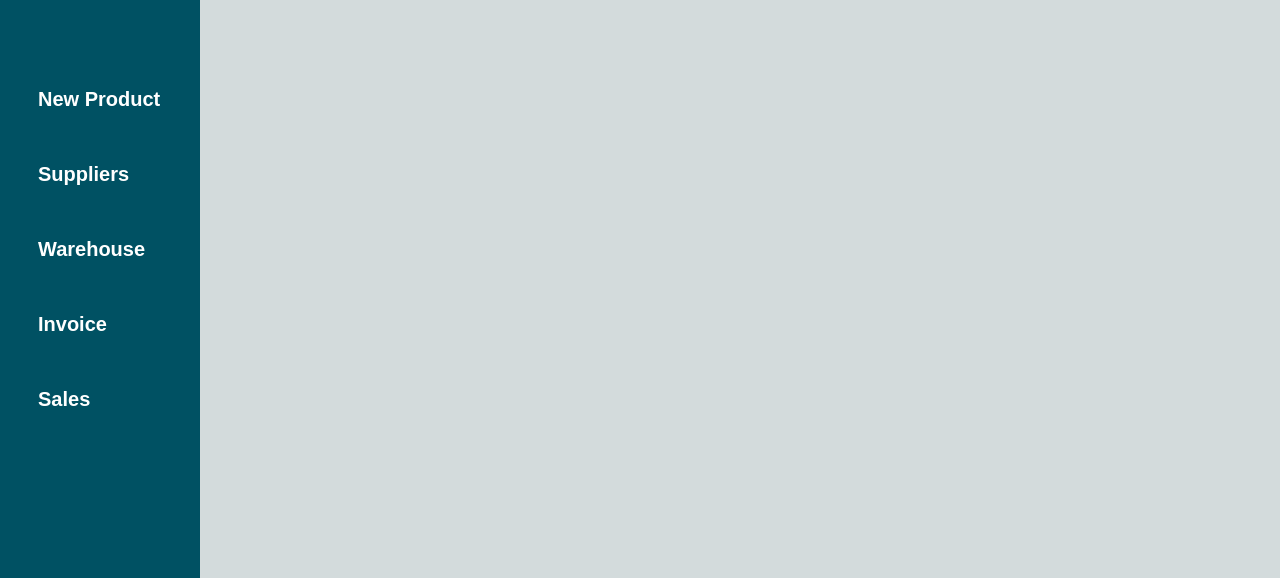
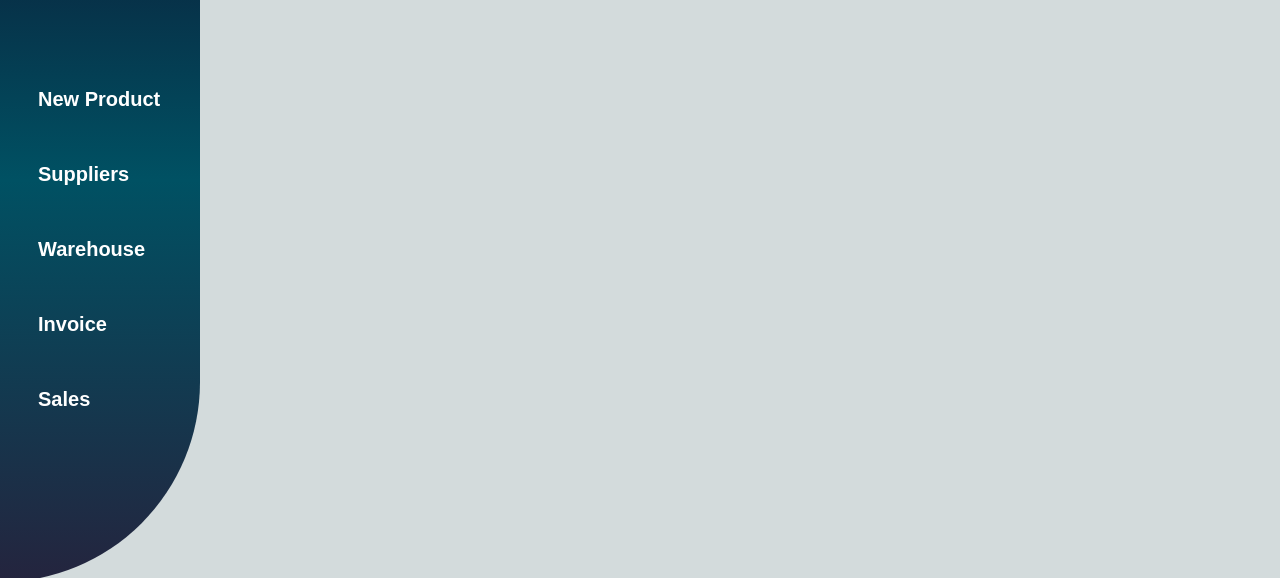
Before and after one commit to noor-tonmoy47/GroceryShopManagement, a website: page Frontend/home.html in a window 1280 px wide. Shown: the part 222-800 px from the top of the page. Drawn offline with Linux system fonts and the light colour scheme; no server answers.

Commit message:
Minor UI changes

```diff
--- a/Frontend/homepageStyles.css
+++ b/Frontend/homepageStyles.css
@@ -15,12 +15,15 @@ body {
 }
 
 #navbar {
-    height: 100%;
+    height: 98%;
     width: 200px;
     position: fixed;
     top: 0;
     left: 0;
-    background-color: #005163;
+    border-top-right-radius: 400px;
+    border-bottom-right-radius: 400px;
+    background: linear-gradient(to bottom, #0f0c29, #005163, #24243e);
+    /* background-color: #005163; */
     padding-top: 20px;
 }
 
```
Also changed, not shown: Frontend/login.html (+3 -2 lines).
